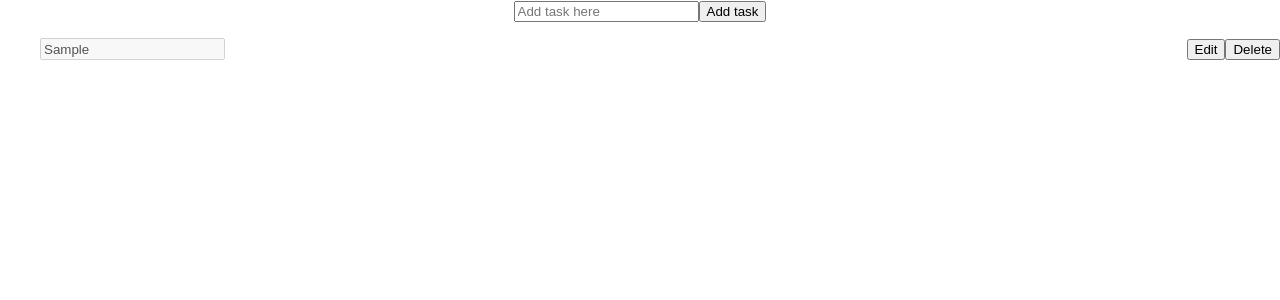
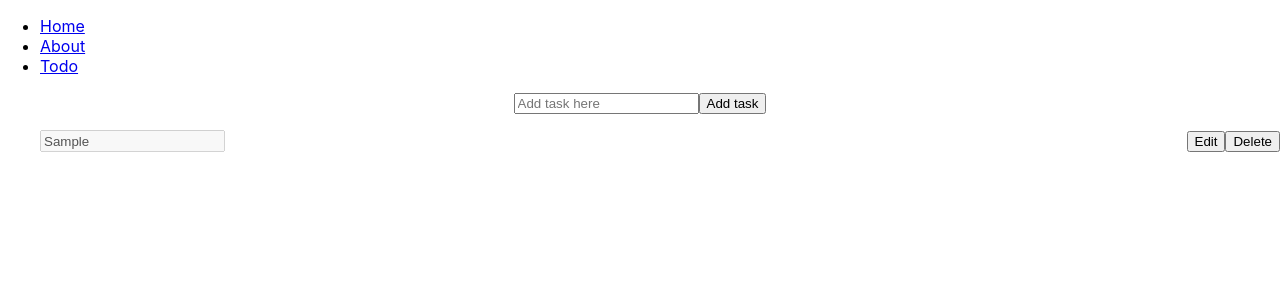
Before and after one commit to trf213/internship_lesson_01, a React (Create React App) app: page /todo in a window 1280 px wide. Both pictures are taken after typing "Sample" into the empty fields and a click on the button "Add task". Shown: the top 300 px of the page. Built offline with nearby package versions, Linux system fonts and the light colour scheme.

Commit message:
Add page router

```diff
--- a/package.json
+++ b/package.json
@@ -8,6 +8,7 @@
     "@testing-library/user-event": "^12.1.10",
     "react": "^17.0.1",
     "react-dom": "^17.0.1",
+    "react-router-dom": "^5.2.0",
     "react-scripts": "4.0.1",
     "web-vitals": "^0.2.4"
   },
--- a/src/App.js
+++ b/src/App.js
@@ -1,123 +1,57 @@
 
-import { useState, useEffect } from 'react'
-import './App.css';
+import React from "react";
+import {
+  BrowserRouter as Router,
+  Switch,
+  Route,
+  Link
+} from "react-router-dom";
+
+import Todo from './screens/Todo'
 
 const App = () => {
+  return (
+    <Router>
+      <div>
+        <nav>
+          <ul>
+            <li>
+              <Link to="/">Home</Link>
+            </li>
+            <li>
+              <Link to="/about">About</Link>
+            </li>
+            <li>
+              <Link to="/todo">Todo</Link>
+            </li>
+          </ul>
+        </nav>
 
-  const [title, setTitle] = useState('')
-  const [tasks, setTasks] = useState([])
-  const [editableRowIndex, setEditableRow] = useState(-1)
-  const [editableField, setEditableField] = useState('')
+        {/* A <Switch> looks through its children <Route>s and
+            renders the first one that matches the current URL. */}
+        <Switch>
+          <Route path="/about" component={About} />
 
+          <Route path="/todo" component={Todo} />
 
-  useEffect(() => {
-    //Check if localstorage is
-    const storedTasks = JSON.parse(window.localStorage.getItem('tasks'))
-    console.log(storedTasks)
-    if (storedTasks?.length > 0) {
-      setTasks(storedTasks)
-    }
-  }, [])
+          <Route path="/" component={Home} />
 
-  //UseEffect re-renders application whenever dependency objects are changed
-  useEffect(() => {
-
-    //Save to localstorage whenever tasks is updated
-    if (tasks.length > 0) {
-      console.log('save tasks to localstorage')
-      window.localStorage.setItem('tasks', JSON.stringify(tasks))
-    }
-
-  }, [tasks])
-
-  //Update the state object whenever the field is changed
-  const handleFieldChange = (e) => {
-    const { value } = e.target
-    // console.log(value)
-    setTitle(value)
-  }
-
-  const handleEditFieldChange = (e) => {
-    const { value } = e.target
-    // console.log(value)
-    setEditableField(value)
-  }
-
-  //Handles saving to the tasks array
-  const handleSubmit = () => {
-    console.log('handle submit', title)
-    //TODO: Why didn't it re-render when creating the temp container??
-    // console.log(...tasks)
-    setTasks([...tasks, title])
-    setTitle('')
-  }
-
-  const toggleEditMode = (todoIndex) => {
-    //TODO: Edit todo using the es6 find
-    // console.log(tasks.findIndex((item, index) => todoIndex === index))
-    setEditableRow(todoIndex)
-  }
-
-  const handleSave = () => {
-    console.log('handle save', editableField)
-
-    const replaceIndex = tasks.findIndex((item, index) => editableRowIndex === index)
-    tasks[replaceIndex] = editableField
-    console.log(tasks)
-    setTasks([...tasks])
-    setEditableRow(-1)
-
-  }
-
-  const handleRemove = (todoIndex) => {
-    //TODO: Remove todo using es6 filter
-    setTasks([...tasks.filter((item, index) => index !== todoIndex)])
-  }
-
-  return (
-    <div className="App">
-      <div>
-        <input
-          type='text'
-          name="task_title"
-          value={title}
-          placeholder="Add task here"
-          onChange={handleFieldChange}
-        />
-        <button type="button"
-          onClick={handleSubmit}>
-          Add task
-          </button>
+        </Switch>
       </div>
-
-      <ul style={{ listStyle: 'none' }}>
-        {tasks?.length > 0 ? tasks.map((task, index) => (
-          <li
-            style={{ display: 'flex', justifyContent: 'space-between' }}
-            key={index}
-          >
-            <input
-              type='text'
-              defaultValue={task}
-              disabled={index !== editableRowIndex}
-              onChange={handleEditFieldChange}
-            />
-            <div>
-              {index !== editableRowIndex ? (
-                <>
-                  <button type="button" onClick={() => toggleEditMode(index)}>Edit</button>
-                  <button type="button" onClick={handleRemove}>Delete</button>
-                </>
-              ) : (
-                  <button type="button" onClick={handleSave}>Save Changes</button>
-                )}
-
-            </div>
-          </li>
-        )) : "Nothing in list"}
-      </ul>
-    </div>
+    </Router>
   );
 }
 
-export default App;
+function Home() {
+  return <h2>Home</h2>;
+}
+
+function About() {
+  return <h2>About</h2>;
+}
+
+function Users() {
+  return <h2>Users</h2>;
+}
+
+export default App
--- /dev/null
+++ b/src/screens/Todo.js
@@ -0,0 +1,125 @@
+
+import { useState, useEffect } from 'react'
+import '../App.css';
+
+const Todo = () => {
+
+    const [title, setTitle] = useState('')
+    const [tasks, setTasks] = useState([])
+    const [editableRowIndex, setEditableRow] = useState(-1)
+    const [editableField, setEditableField] = useState('')
+
+
+    useEffect(() => {
+        //Check if localstorage is
+        const storedTasks = JSON.parse(window.localStorage.getItem('tasks'))
+        console.log(storedTasks)
+        if (storedTasks?.length > 0) {
+            setTasks(storedTasks)
+        }
+    }, [])
+
+    //UseEffect re-renders application whenever dependency objects are changed
+    useEffect(() => {
+
+        //Save to localstorage whenever tasks is updated
+        if (tasks.length > 0) {
+            console.log('save tasks to localstorage')
+            window.localStorage.setItem('tasks', JSON.stringify(tasks))
+        }
+
+    }, [tasks])
+
+    //Update the state object whenever the field is changed
+    const handleFieldChange = (e) => {
+        const { value } = e.target
+        // console.log(value)
+        setTitle(value)
+    }
+
+    const handleEditFieldChange = (e) => {
+        const { value } = e.target
+        // console.log(value)
+        setEditableField(value)
+    }
+
+    //Handles saving to the tasks array
+    const handleSubmit = () => {
+        console.log('handle submit', title)
+        //TODO: Why didn't it re-render when creating the temp container??
+        // console.log(...tasks)
+        setTasks([...tasks, title])
+        setTitle('')
+    }
+
+    const toggleEditMode = (todoIndex) => {
+        //TODO: Edit todo using the es6 find
+        // console.log(tasks.findIndex((item, index) => todoIndex === index))
+        setEditableRow(todoIndex)
+    }
+
+    const handleSave = () => {
+        console.log('handle save', editableField)
+
+        const replaceIndex = tasks.findIndex((item, index) => editableRowIndex === index)
+        tasks[replaceIndex] = editableField
+        console.log(tasks)
+        setTasks([...tasks])
+        setEditableRow(-1)
+
+    }
+
+    const handleRemove = (todoIndex) => {
+        // console.log(todoIndex)
+        // console.log([...tasks.filter((item, index) => index !== todoIndex)])
+        //TODO: Remove todo using es6 filter
+        setTasks([...tasks.filter((item, index) => index !== todoIndex)])
+    }
+
+    return (
+        <div className="App">
+            <div>
+                <input
+                    type='text'
+                    name="task_title"
+                    value={title}
+                    placeholder="Add task here"
+                    onChange={handleFieldChange}
+                />
+                <button type="button"
+                    onClick={handleSubmit}>
+                    Add task
+          </button>
+            </div>
+
+            <ul style={{ listStyle: 'none' }}>
+                {tasks?.length > 0 ? tasks.map((task, index) => (
+                    <li
+                        style={{ display: 'flex', justifyContent: 'space-between' }}
+                        key={index}
+                    >
+                        <input
+                            type='text'
+                            defaultValue={task}
+                            disabled={index !== editableRowIndex}
+                            onChange={handleEditFieldChange}
+                        />
+                        <div>
+                            {index !== editableRowIndex ? (
+                                <>
+                                    <button type="button" onClick={() => toggleEditMode(index)}>Edit</button>
+                                    <button type="button" onClick={() => handleRemove(index)}>Delete</button>
+                                </>
+                            ) : (
+                                    <button type="button" onClick={handleSave}>Save Changes</button>
+                                )}
+
+                        </div>
+                    </li>
+                )) : "Nothing in list"}
+            </ul>
+        </div>
+    );
+}
+
+export default Todo;
```
Also changed, not shown: 2 other files (tests, documents, lock files or other folders).
